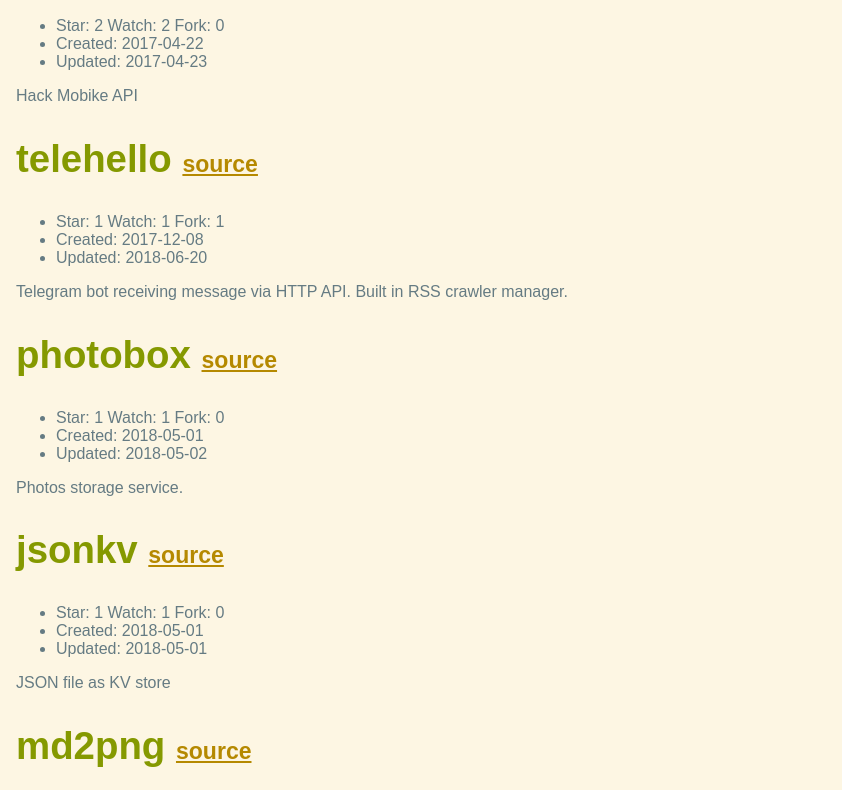
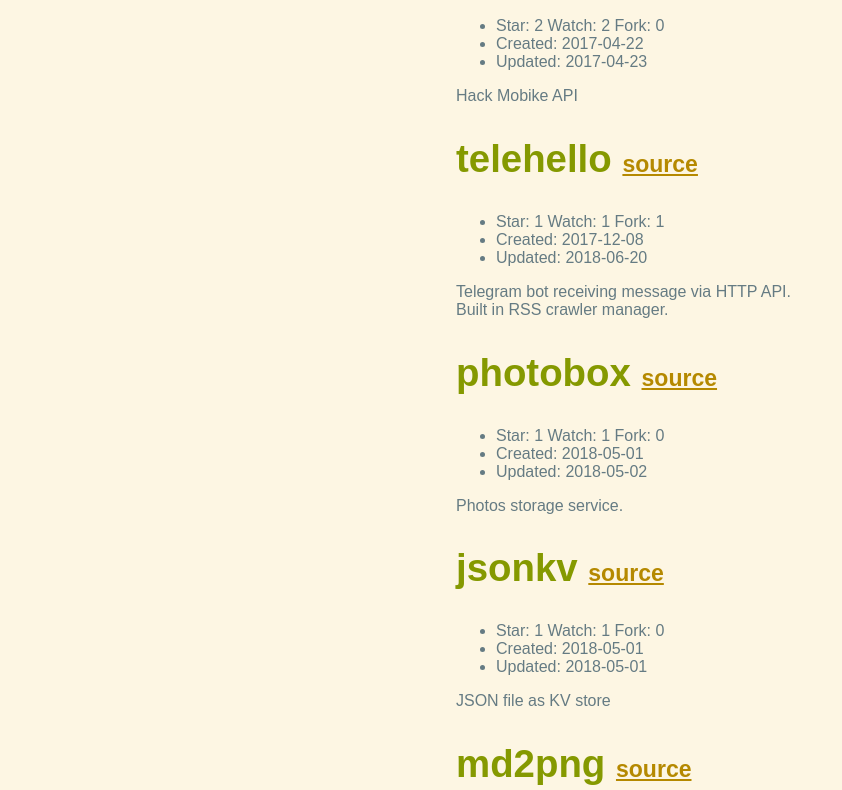
Before and after one commit to weaming/portfolio, a plain HTML site: page index.html in a window 1280 px wide. Shown: the part 597-1387 px from the top of the page, without its empty margins (0-842 px from the left). Drawn offline with Linux system fonts and the light colour scheme.

Commit message:
update css

```diff
--- a/css/custom.css
+++ b/css/custom.css
@@ -1,4 +1,4 @@
-article {
+body {
   margin: 0 calc((100vw - 400px) / 2);
 }
 
--- a/index.html
+++ b/index.html
@@ -302,7 +302,7 @@
 
 
 <style>
-article {
+body {
   margin: 0 calc((100vw - 400px) / 2);
 }
 
```
